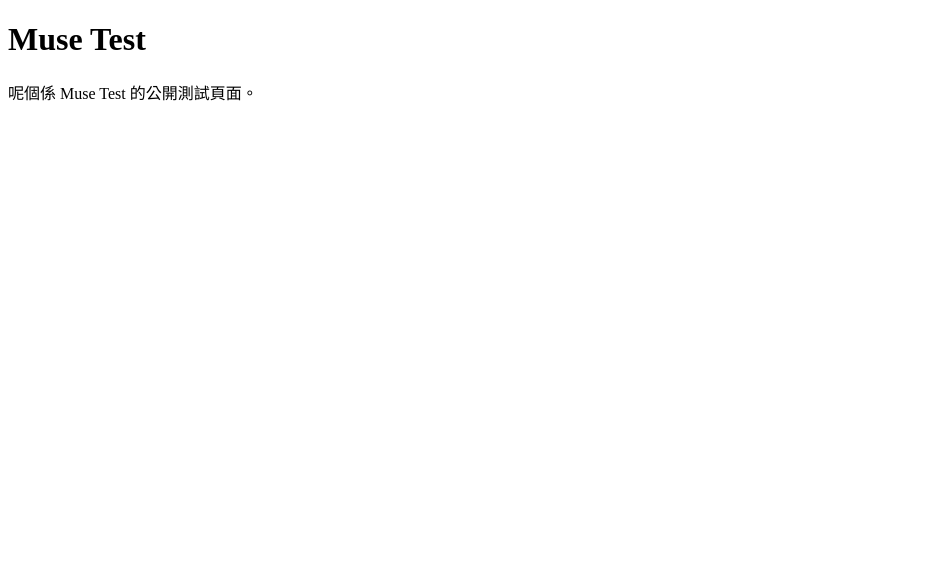
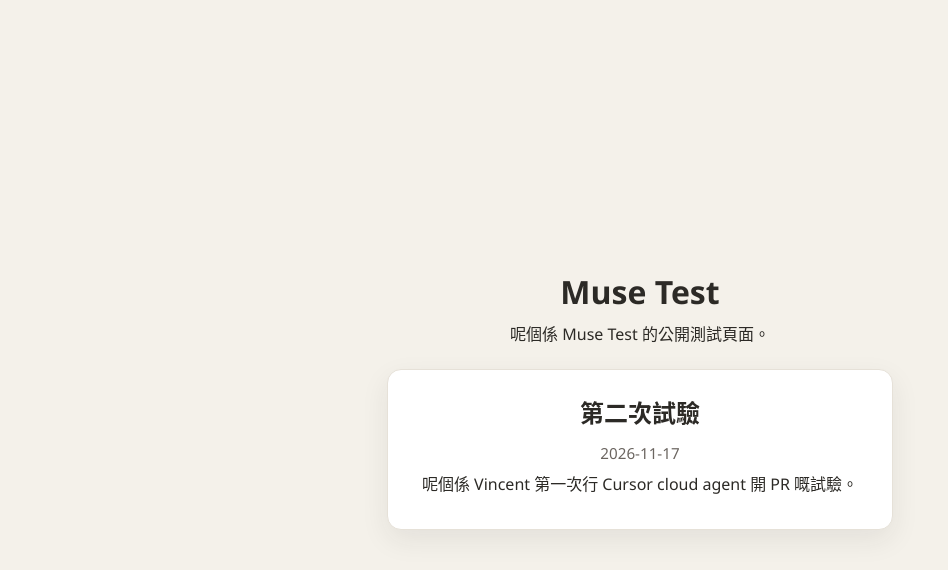
Before and after one commit to hong654321jp/muse-test, a plain HTML site: page index.html in a window 1280 px wide. Shown: the whole page, without its empty margins (0-948 px from the left). Drawn offline with Linux system fonts and the light colour scheme.

Commit message:
Sync merged 第二次試驗 section from Origin

```diff
--- a/index.html
+++ b/index.html
@@ -4,9 +4,62 @@
   <meta charset="utf-8">
   <meta name="viewport" content="width=device-width, initial-scale=1">
   <title>Muse Test</title>
+  <style>
+    body {
+      margin: 0;
+      min-height: 100vh;
+      display: flex;
+      flex-direction: column;
+      align-items: center;
+      justify-content: center;
+      text-align: center;
+      background: #f4f1ea;
+      color: #2c2a26;
+      font-family: "Segoe UI", "PingFang HK", "Noto Sans CJK TC", sans-serif;
+      padding: 2rem 1.25rem;
+      box-sizing: border-box;
+    }
+
+    h1 {
+      margin: 0 0 0.5rem;
+    }
+
+    .lead {
+      margin: 0 0 1.5rem;
+    }
+
+    .card {
+      background: #fff;
+      border: 1px solid #e6e1d8;
+      border-radius: 14px;
+      box-shadow: 0 10px 28px rgba(44, 42, 38, 0.08);
+      padding: 1.5rem 1.75rem;
+      max-width: 28rem;
+      width: 100%;
+    }
+
+    .card h2 {
+      margin: 0 0 0.75rem;
+    }
+
+    .card p {
+      margin: 0.45rem 0;
+      line-height: 1.6;
+    }
+
+    .date {
+      color: #6b6560;
+      font-size: 0.95rem;
+    }
+  </style>
 </head>
 <body>
   <h1>Muse Test</h1>
-  <p>呢個係 Muse Test 的公開測試頁面。</p>
+  <p class="lead">呢個係 Muse Test 的公開測試頁面。</p>
+  <section class="card">
+    <h2>第二次試驗</h2>
+    <p class="date">2026-11-17</p>
+    <p>呢個係 Vincent 第一次行 Cursor cloud agent 開 PR 嘅試驗。</p>
+  </section>
 </body>
 </html>
```
